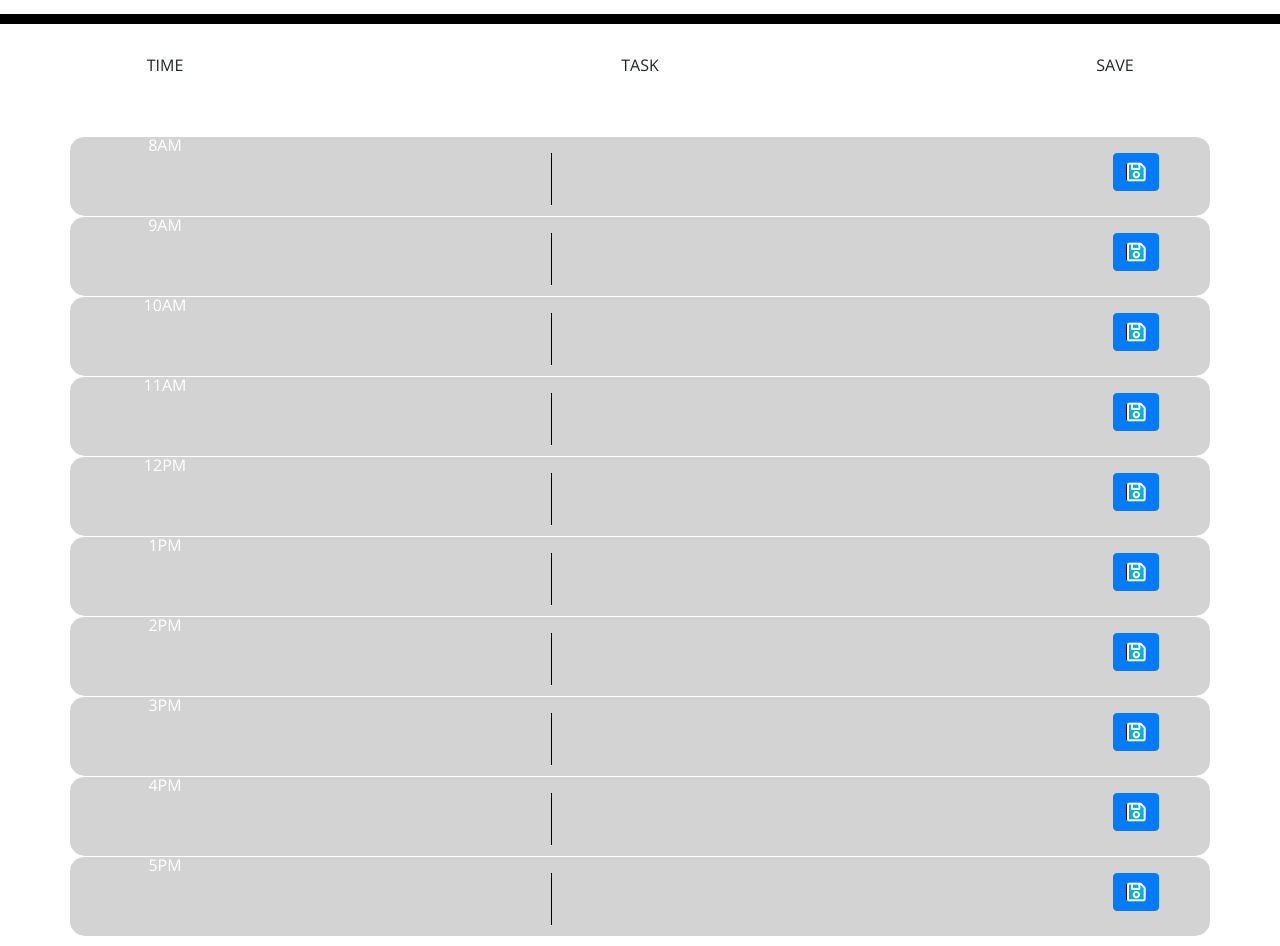
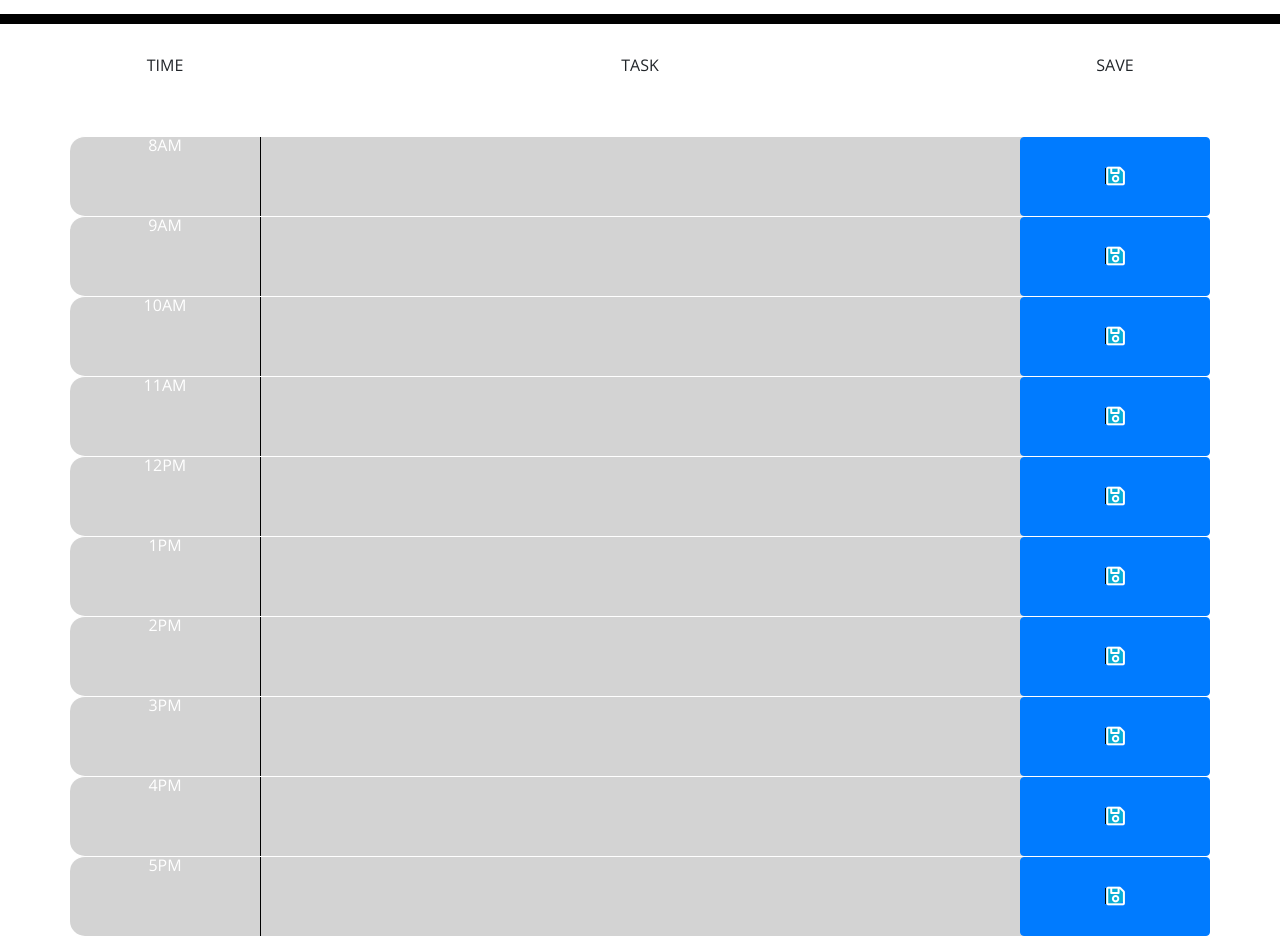
Before and after one commit to stevenstefanov/workday-scheduler, a plain HTML site: page index.html in a window 1280 px wide. Shown: the part 280-1226 px from the top of the page. Drawn offline with nearby package versions, Linux system fonts and the light colour scheme.

Commit message:
completed project

```diff
--- a/assets/script.js
+++ b/assets/script.js
@@ -4,18 +4,25 @@ var currentDay = $("#currentDay");
 var currentTime = moment().hour();
 var tasks = [$("#0").text(), $("#1").text(), $("#2").text(), $("#3").text(), $("#4").text(), $("#5").text(), $("#6").text(), $("#7").text(), $("#8").text(), $("#9").text()];
 
+
+init();
+
+// shows time at the current date at the top of the page
 function headerTime() {
     var today = moment().format("dddd, MMMM Do h:mm a");
     currentDay.text(today);
 };
 
-function loadSavedTasks() {
-    for (var i = 0; i < tasks.length; i++) {
-        var task = JSON.parse(localStorage.getItem("task${i}"));
-        $("#i").val(task);
-    }
-};
+// pulls any saved tasks from local storage into the fields
+$(document).ready(function(){
+    $(".textarea").each(function(){
+        var id = $(this).attr("id");
+        var value = localStorage.getItem(id);
+        $(this).val(value);
+    });
+  });
 
+// shows whether a task is in the past, present, or future
 function colorCoding() {
     for (var i = 0; i < tasks.length; i++) {
         var hour = (moment(tasks[i], "H a"));
@@ -33,65 +40,16 @@ function colorCoding() {
     }
 };
 
-function saveButton(element) {
-    var save = $(element).parent().prev().children().attr("id");
-    var task = $("#"+save).val();
-    localStorage.setItem("${save}", JSON.stringify("${task}"));
-};
+// when save button is clicked, any text entered in field is saved.
+$(".saveBtn").on("click", handleSave)
 
-
-// button
-    // get a reference to all of the save buttons $(".saveBtn")
-    // 01-Ins_jQuery-Elements
-
-    // add a click handler to each save button using .on() method
-    // 03-Ins_Click-Events
-
-    // traverse the DOM to get the values we need to store in localStorage .parent() .sibling()
-    // 07 Dom Traverse
-
-    // setItems in localStorage to save the values
-    // 04
-
-// handle color coding
-    // use moment library to get the current hour
-    // momentsjs.com/docs/#/get-set/hour
-
-    // get a reference to all timeblocks
-
-    // loop through the timeblocks
-    //unit 03
-
-    // get the data-hour value timeblocks[i].data("hour")
-
-    // if, esle - condition we compare the currentHour with timeBlock < (past), === (present), else (future)
-
-    // adding or removing (or both) classes
-
-// get data from local storage and populate the timeblocks
-    // getItem
-
-    // reference to the textarea (id)
-
-    // .val()
-
-    // approach
-    // -> $("textarea");
-    // -> loop
-    // -> get a reference to the id of parent()
-    // -> .val() = localStorage.getItem(parentID)
-
-
-
-// call the colorCoding function
-    // setInterval -> .15000
-    // unit 04
+function handleSave(event){
+  var value = $(this).parent().siblings(".textarea").val();
+  var key = $(this).parent().siblings(".textarea").attr("id");
+  localStorage.setItem(key, value);
+}
 
 function init() {
-    loadSavedTasks();
     headerTime();
     setInterval (colorCoding(), 1500);
-    saveButton();
-}
-
-init();
+};
--- a/index.html
+++ b/index.html
@@ -38,117 +38,65 @@
         <div class="col-2">SAVE</div>
       </div>
       <!-- 8AM -->
-      <div class="row time-block" data-value="8" id="10">
+      <div class="row time-block" id="10">
         <div class="col-2" id="0">8AM</div>
-        <div class="col-8">
-          <textarea></textarea>
-        </div>
-        <div class="col-2">
-          <button type="button" class="btn btn-primary" onclick="saveButton(this)"><i class="far fa-save fa-lg saveBtn"></i></button>
-        </div>
+        <textarea class="textarea col-8" id="task0"></textarea>
+        <button type="button" class="col-2 btn btn-primary" id="save0"><i class="far fa-save fa-lg saveBtn"></i></button>
       </div>
       <!-- 9AM -->
-      <div class="row time-block" data-value="9" id="11">
+      <div class="row time-block" id="11">
         <div class="col-2" id="1">9AM</div>
-        <div class="col-8">
-          <textarea></textarea>
-        </div>
-        <div class="col-2">
-          <button type="button" class="btn btn-primary" onclick="saveButton(this)"><i class="far fa-save fa-lg saveBtn"></i></button>
-        </div>
+        <textarea class="textarea col-8" id="task1"></textarea>
+        <button type="button" class="col-2 btn btn-primary" id="save1"><i class="far fa-save fa-lg saveBtn"></i></button>
       </div>
       <!-- 10AM -->
-      <div class="row time-block" data-value="10" id="12">
+      <div class="row time-block" id="12">
         <div class="col-2" id="2">10AM</div>
-        <div class="col-8">
-          <textarea></textarea>
-        </div>
-        <div class="col-2">
-          <button type="button" class="btn btn-primary" onclick="saveButton(this)"><i class="far fa-save fa-lg saveBtn"></i></button>
-        </div>
+        <textarea class="textarea col-8" id="task2"></textarea>
+        <button type="button" class="col-2 btn btn-primary" id="save2"><i class="far fa-save fa-lg saveBtn"></i></button>
       </div>
       <!-- 11AM -->
-      <div class="row time-block" data-value="11" id="13">
+      <div class="row time-block" id="13">
         <div class="col-2" id="3">11AM</div>
-        <div class="col-8">
-          <textarea></textarea>
-        </div>
-        <div class="col-2">
-          <button type="button" class="btn btn-primary" onclick="saveButton(this)"><i class="far fa-save fa-lg saveBtn"></i></button>
-        </div>
+        <textarea class="textarea col-8" id="task3"></textarea>
+        <button type="button" class="col-2 btn btn-primary" id="save3"><i class="far fa-save fa-lg saveBtn"></i></button>
       </div>
       <!-- 12PM -->
-      <div class="row time-block" data-value="12" id="14">
+      <div class="row time-block" id="14">
         <div class="col-2" id="4">12PM</div>
-        <div class="col-8">
-          <textarea></textarea>
-        </div>
-        <div class="col-2">
-          <button type="button" class="btn btn-primary" onclick="saveButton(this)"><i class="far fa-save fa-lg saveBtn"></i></button>
-        </div>
+        <textarea class="textarea col-8" id="task4"></textarea>
+       <button type="button" class="col-2 btn btn-primary" id="save4"><i class="far fa-save fa-lg saveBtn"></i></button>
       </div>
       <!-- 1PM -->
-      <div class="row time-block" data-value="13" id="15">
+      <div class="row time-block" id="15">
         <div class="col-2" id="5">1PM</div>
-        <div class="col-8">
-          <textarea></textarea>
-        </div>
-        <div class="col-2">
-          <button type="button" class="btn btn-primary" onclick="saveButton(this)"><i class="far fa-save fa-lg saveBtn"></i></button>
-        </div>
+        <textarea class="textarea col-8" id="task5"></textarea>
+        <button type="button" class="col-2 btn btn-primary" id="save5"><i class="far fa-save fa-lg saveBtn"></i></button>
       </div>
       <!-- 2PM -->
-      <div class="row time-block" data-value="14" id="16">
+      <div class="row time-block" id="16">
         <div class="col-2" id="6">2PM</div>
-        <div class="col-8">
-          <textarea></textarea>
-        </div>
-        <div class="col-2">
-          <button type="button" class="btn btn-primary" onclick="saveButton(this)"><i class="far fa-save fa-lg saveBtn"></i></button>
-        </div>
+        <textarea class="textarea col-8" id="task6"></textarea>
+        <button type="button" class="col-2 btn btn-primary" id="save6"><i class="far fa-save fa-lg saveBtn"></i></button>
       </div>
       <!-- 3PM -->
-      <div class="row time-block" data-value="15" id="17">
+      <div class="row time-block" id="17">
         <div class="col-2" id="7">3PM</div>
-        <div class="col-8">
-          <textarea></textarea>
-        </div>
-        <div class="col-2">
-          <button type="button" class="btn btn-primary" onclick="saveButton(this)"><i class="far fa-save fa-lg saveBtn"></i></button>
-        </div>
+        <textarea class="textarea col-8" id="task7"></textarea>
+        <button type="button" class="col-2 btn btn-primary" id="save7"><i class="far fa-save fa-lg saveBtn"></i></button>
       </div>
       <!-- 4PM -->
-      <div class="row time-block" data-value="16" id="18">
+      <div class="row time-block" id="18">
         <div class="col-2" id="8">4PM</div>
-        <div class="col-8">
-          <textarea></textarea>
-        </div>
-        <div class="col-2">
-          <button type="button" class="btn btn-primary" onclick="saveButton(this)"><i class="far fa-save fa-lg saveBtn"></i></button>
-        </div>
+        <textarea class="textarea col-8" id="task8"></textarea>
+        <button type="button" class="col-2 btn btn-primary" id="save8"><i class="far fa-save fa-lg saveBtn"></i></button>
       </div>
       <!-- 5PM -->
-      <div class="row time-block" data-value="17" id="19">
+      <div class="row time-block" id="19">
         <div class="col-2" id="9">5PM</div>
-        <div class="col-8">
-          <textarea></textarea>
-        </div>
-        <div class="col-2">
-          <button type="button" class="btn btn-primary" onclick="saveButton(this)"><i class="far fa-save fa-lg saveBtn"></i></button>
-        </div>
+        <textarea class="textarea col-8" id="task9"></textarea>
+        <button type="button" class="col-2 btn btn-primary" id="save9"><i class="far fa-save fa-lg saveBtn"></i></button>
       </div>
-
-      <!-- give unique id - use as a key to store data to localstorage
-
-      add a data-hour attribute ot the timeblock
-
-      create div (hour), textarea(description), button (save)
-
-      the div will have a class of hour, the textarea will have a class of description, and
-      the button wil have a class of saveBtn
-
-      assign a bootstrap class of col-*
-      -->
     </div>
 
     <script src="https://cdnjs.cloudflare.com/ajax/libs/jquery/3.2.1/jquery.min.js"></script>
```
